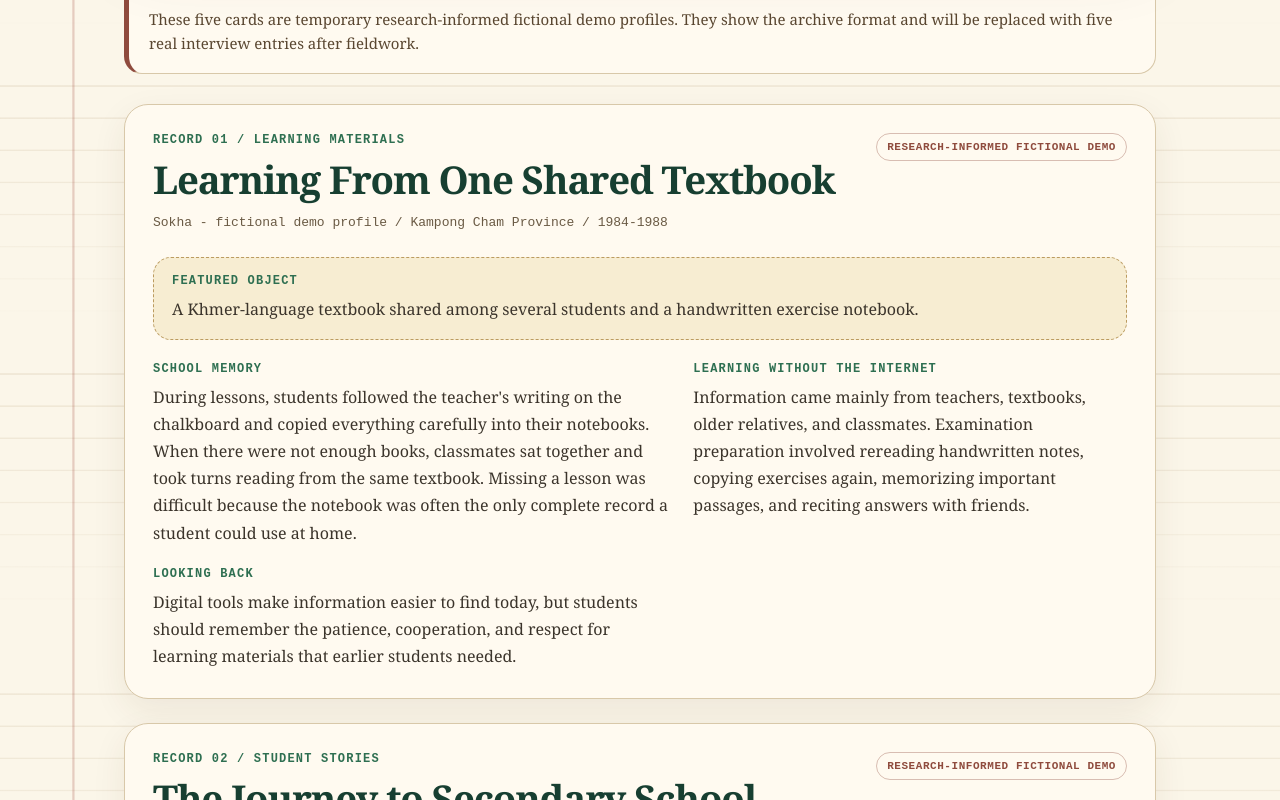
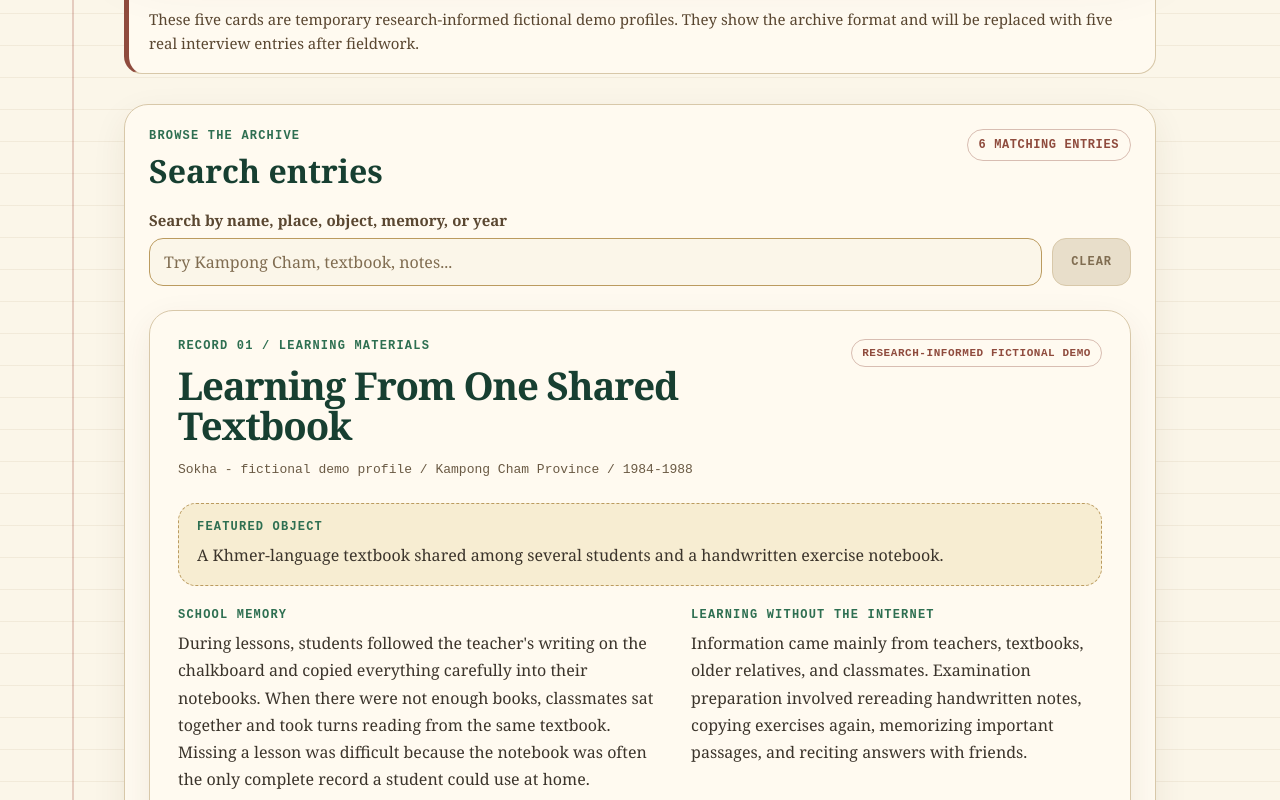
Before and after one commit to tokata453/Khmer-School-Memory-Archive, a Next.js app: page / in a window 1280 px wide. Shown: the part 580-1380 px from the top of the page. Built offline with nearby package versions, Linux system fonts and the light colour scheme.

Commit message:
[AI-assisted] Add entry search and empty state

```diff
--- a/app/globals.css
+++ b/app/globals.css
@@ -36,6 +36,7 @@ body {
 .record-kicker,
 .detail-label,
 .notice-label,
+.browser-kicker,
 .footer-note {
   font-family: "Courier New", monospace;
   text-transform: uppercase;
@@ -75,6 +76,7 @@ body {
 
 .meta-card,
 .fieldwork-notice,
+.browser-panel,
 .entry-card {
   background: #fffaf0;
   border: 1px solid #d8c8a9;
@@ -117,6 +119,133 @@ body {
 
 .notice-text {
   margin: 0;
+  color: #5a4731;
+  font-size: 15px;
+  line-height: 1.6;
+}
+
+.browser-panel {
+  margin-top: 30px;
+  padding: 24px;
+  border-radius: 24px;
+  box-shadow: 0 12px 34px rgba(78, 56, 29, 0.08);
+}
+
+.browser-header {
+  display: grid;
+  grid-template-columns: 1fr auto;
+  gap: 18px;
+  align-items: start;
+}
+
+.browser-kicker {
+  margin: 0 0 10px;
+  color: #2e6f51;
+  font-size: 12px;
+  font-weight: 700;
+}
+
+.browser-title {
+  margin: 0;
+  color: #173f31;
+  font-size: clamp(1.45rem, 3vw, 2rem);
+  line-height: 1.1;
+}
+
+.result-count {
+  margin: 0;
+  padding: 8px 11px;
+  color: #8f4b3d;
+  border: 1px solid rgba(143, 75, 61, 0.35);
+  border-radius: 999px;
+  font-family: "Courier New", monospace;
+  font-size: 12px;
+  font-weight: 700;
+  text-transform: uppercase;
+  letter-spacing: 0.05em;
+  white-space: nowrap;
+}
+
+.search-row {
+  margin: 22px 0 24px;
+}
+
+.search-label {
+  display: block;
+  margin-bottom: 8px;
+  color: #5a4731;
+  font-size: 15px;
+  font-weight: 700;
+}
+
+.search-controls {
+  display: grid;
+  grid-template-columns: 1fr auto;
+  gap: 10px;
+}
+
+.search-input {
+  width: 100%;
+  min-height: 46px;
+  padding: 12px 14px;
+  color: #173f31;
+  background: #fbf6e9;
+  border: 1px solid #bb9b5f;
+  border-radius: 14px;
+  font: inherit;
+  font-size: 16px;
+}
+
+.search-input:focus,
+.clear-search:focus-visible {
+  outline: 3px solid rgba(46, 111, 81, 0.32);
+  outline-offset: 2px;
+}
+
+.search-input::placeholder {
+  color: #806d51;
+}
+
+.clear-search {
+  min-height: 46px;
+  padding: 0 18px;
+  color: #fffaf0;
+  background: #173f31;
+  border: 1px solid #173f31;
+  border-radius: 14px;
+  font-family: "Courier New", monospace;
+  font-size: 12px;
+  font-weight: 700;
+  text-transform: uppercase;
+  letter-spacing: 0.08em;
+  cursor: pointer;
+}
+
+.clear-search:disabled {
+  color: #806d51;
+  background: #e8deca;
+  border-color: #d8c8a9;
+  cursor: not-allowed;
+}
+
+.empty-state {
+  padding: 28px;
+  background: #f7edd2;
+  border: 1px dashed #bb9b5f;
+  border-radius: 18px;
+  text-align: center;
+}
+
+.empty-title {
+  margin: 0 0 8px;
+  color: #173f31;
+  font-size: 1.3rem;
+  font-weight: 700;
+}
+
+.empty-text {
+  max-width: 560px;
+  margin: 0 auto;
   color: #5a4731;
   font-size: 15px;
   line-height: 1.6;
@@ -244,8 +373,15 @@ body {
 
   .archive-meta,
   .entry-header,
+  .browser-header,
+  .search-controls,
   .entry-grid {
     grid-template-columns: 1fr;
+  }
+
+  .result-count {
+    width: fit-content;
+    white-space: normal;
   }
 
   .demo-pill {
--- a/app/page.js
+++ b/app/page.js
@@ -1,6 +1,6 @@
 import collection from "../collection.config.js";
 import entries from "../data/entries.js";
-import EntryCard from "../components/EntryCard.js";
+import EntryBrowser from "../components/EntryBrowser.js";
 
 export default function Home() {
   return (
@@ -35,11 +35,7 @@ export default function Home() {
         </p>
       </aside>
 
-      <section className="entries-list" aria-label="Archive entries">
-        {entries.map((entry, index) => (
-          <EntryCard key={entry.title} entry={entry} recordNumber={index + 1} />
-        ))}
-      </section>
+      <EntryBrowser entries={entries} />
 
       <footer className="archive-footer">
         <p className="footer-note">
--- /dev/null
+++ b/components/EntryBrowser.js
@@ -0,0 +1,94 @@
+"use client";
+
+import { useState } from "react";
+import EntryCard from "./EntryCard.js";
+
+export default function EntryBrowser({ entries }) {
+  const [query, setQuery] = useState("");
+  const normalizedQuery = query.trim().toLowerCase();
+
+  const filteredEntries = normalizedQuery
+    ? entries.filter((entry) => {
+        const searchableText = [
+          entry.title,
+          entry.category,
+          entry.contributor,
+          entry.place,
+          entry.period,
+          entry.featuredObject,
+          entry.memory,
+          entry.learningMethod,
+          entry.reflection,
+        ]
+          .join(" ")
+          .toLowerCase();
+
+        return searchableText.includes(normalizedQuery);
+      })
+    : entries;
+
+  const resultLabel =
+    filteredEntries.length === 1
+      ? "1 matching entry"
+      : `${filteredEntries.length} matching entries`;
+
+  return (
+    <section className="browser-panel" aria-labelledby="browse-heading">
+      <div className="browser-header">
+        <div>
+          <p className="browser-kicker">Browse the archive</p>
+          <h2 id="browse-heading" className="browser-title">
+            Search entries
+          </h2>
+        </div>
+        <p className="result-count" aria-live="polite">
+          {resultLabel}
+        </p>
+      </div>
+
+      <div className="search-row">
+        <label className="search-label" htmlFor="entry-search">
+          Search by name, place, object, memory, or year
+        </label>
+        <div className="search-controls">
+          <input
+            id="entry-search"
+            className="search-input"
+            type="search"
+            value={query}
+            onChange={(event) => setQuery(event.target.value)}
+            placeholder="Try Kampong Cham, textbook, notes..."
+          />
+          <button
+            className="clear-search"
+            type="button"
+            onClick={() => setQuery("")}
+            disabled={!query}
+          >
+            Clear
+          </button>
+        </div>
+      </div>
+
+      {filteredEntries.length > 0 ? (
+        <div className="entries-list" aria-label="Archive entries">
+          {filteredEntries.map((entry, index) => (
+            <EntryCard
+              key={`${entry.title}-${entry.period}`}
+              entry={entry}
+              recordNumber={index + 1}
+            />
+          ))}
+        </div>
+      ) : (
+        <div className="empty-state" role="status">
+          <p className="empty-title">No entries found</p>
+          <p className="empty-text">
+            Try a different name, province, object, memory, or year. Clearing the
+            search will show every archive entry again.
+          </p>
+        </div>
+      )}
+    </section>
+  );
+}
```
